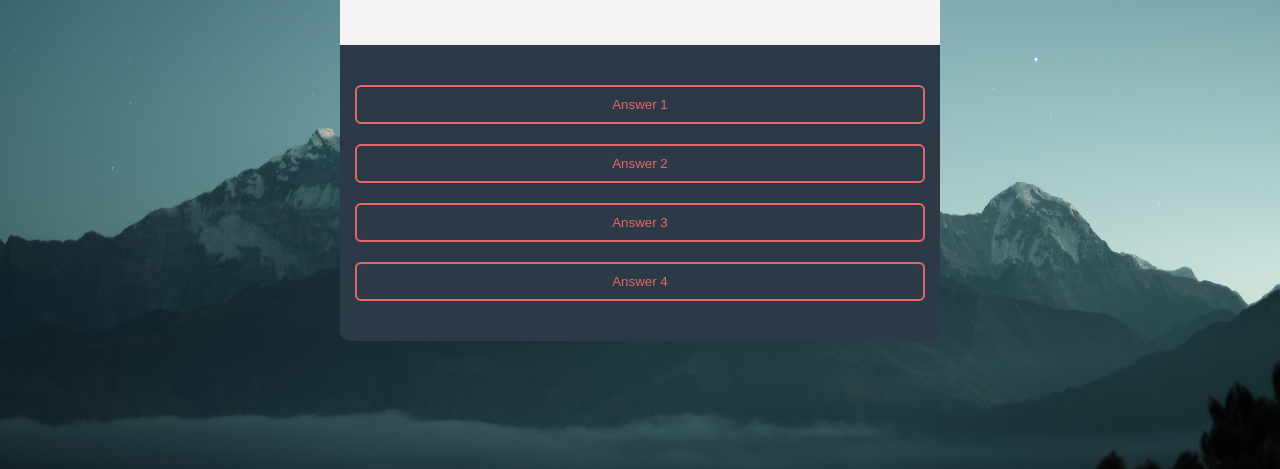
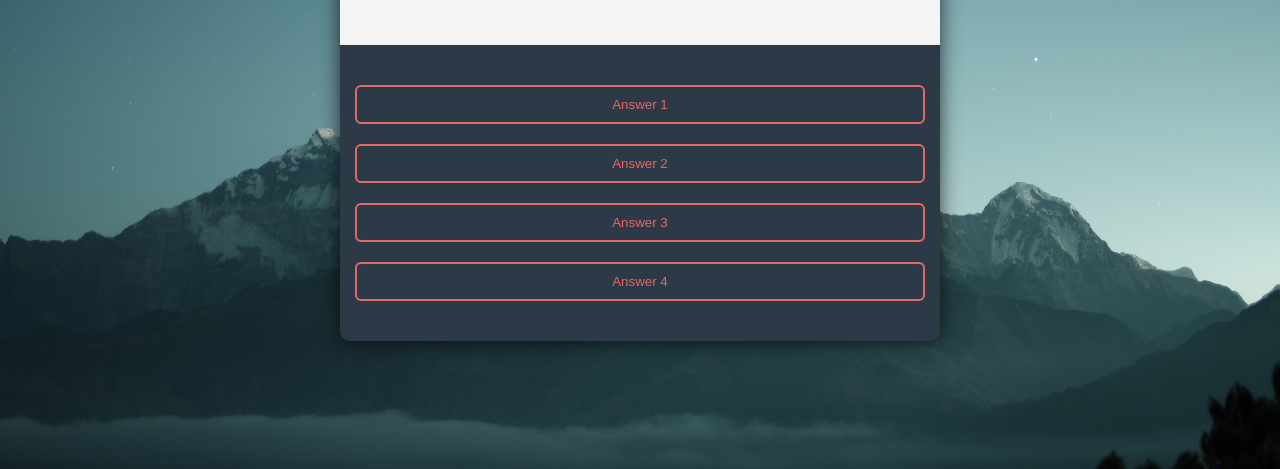
Before and after one commit to Szkodliwu/Task_1, a plain HTML site: page index.html in a window 1280 px wide. Shown: the part 331-800 px from the top of the page. Drawn offline with Linux system fonts and the light colour scheme.

Commit message:
Shadow CSS

```diff
--- a/assets/css/style.css
+++ b/assets/css/style.css
@@ -23,6 +23,7 @@ body{
     margin: 100px auto 0;
     border-radius: 10px;
     overflow: hidden;
+    box-shadow: 0px 0px 20px #000000b3;
 }
 
 .quiz-header{
```
